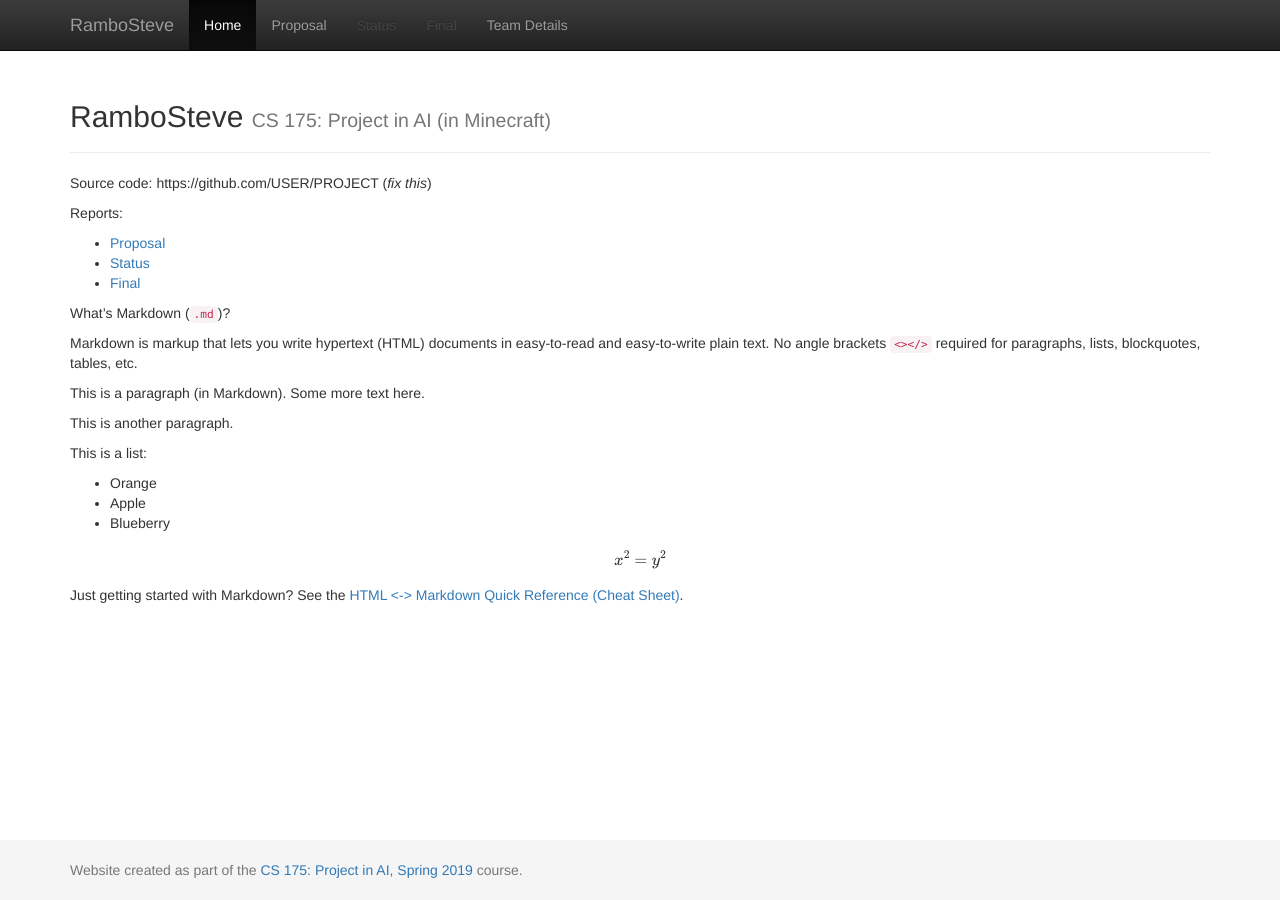
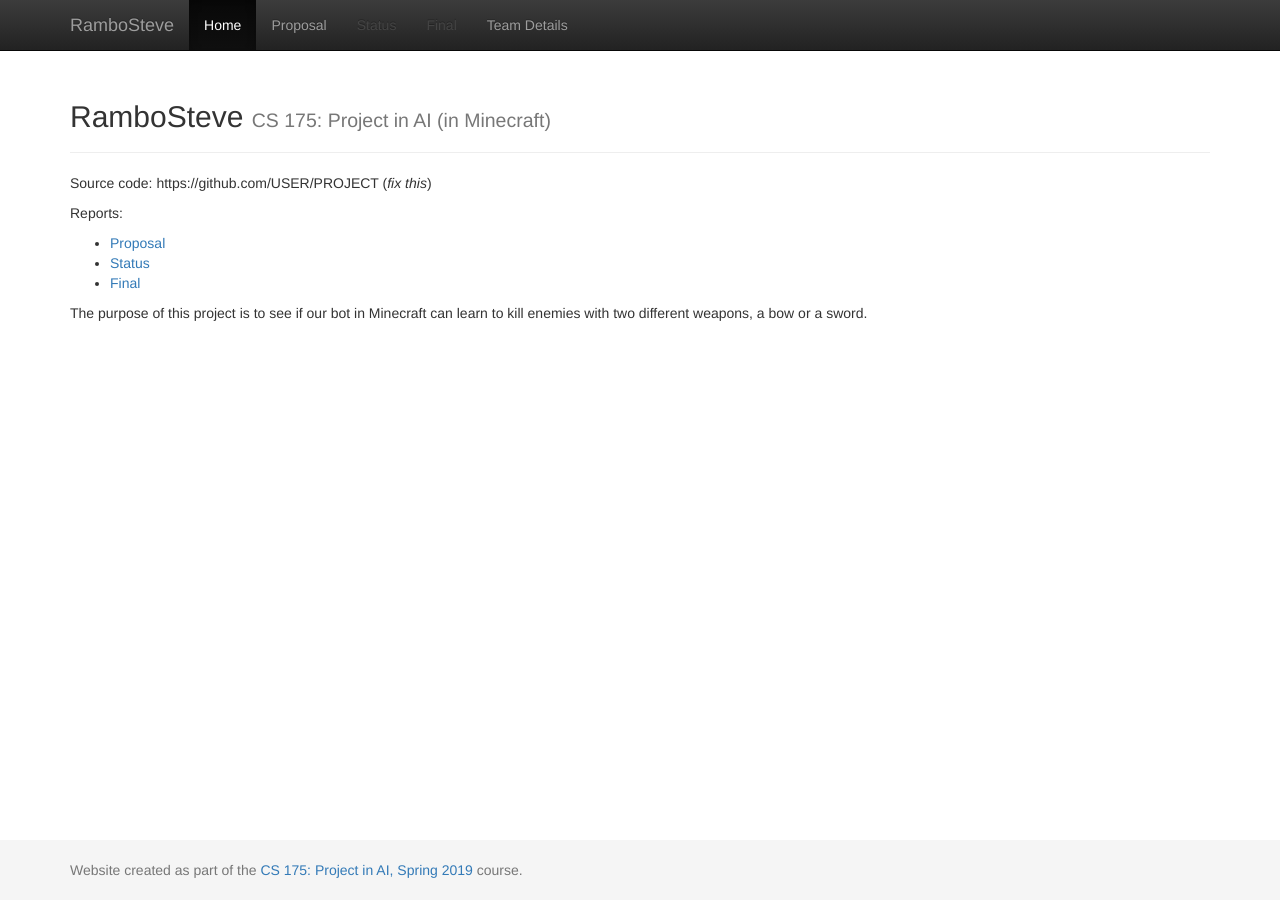
Before and after one commit to rlee97/RamboSteve, a Jekyll site: the page built from docs/index.md, in a window 1280 px wide. Built offline with Jekyll 4.4.1, drawn with Linux system fonts in a browser that asks for light colours; formulas are drawn with MathJax 3.

Commit message:
changed the proposal and the index.md

```diff
--- a/docs/index.md
+++ b/docs/index.md
@@ -11,30 +11,6 @@ Reports:
 - [Status](status.html)
 - [Final](final.html)
 
-What's Markdown (`.md`)?
-
-Markdown is markup that lets you write hypertext (HTML) documents
-in easy-to-read and easy-to-write plain text.
-No angle brackets `<></>` required for
-paragraphs, lists, blockquotes, tables, etc.
-
-
-This is a paragraph (in Markdown). Some more
-text here.
-
-This is another paragraph.
-
-This is a list:
-
-- Orange
-- Apple
-- Blueberry
-
-$$x^2 = y^2$$
-
-
-Just getting started with Markdown?
-See the [HTML <-> Markdown Quick Reference (Cheat Sheet)][quickref].
-
+The purpose of this project is to see if our bot in Minecraft can learn to kill enemies with two different weapons, a bow or a sword.
 
 [quickref]: https://github.com/mundimark/quickrefs/blob/master/HTML.md
```
Also changed, not shown: docs/proposal.md (+1 -1 lines).
